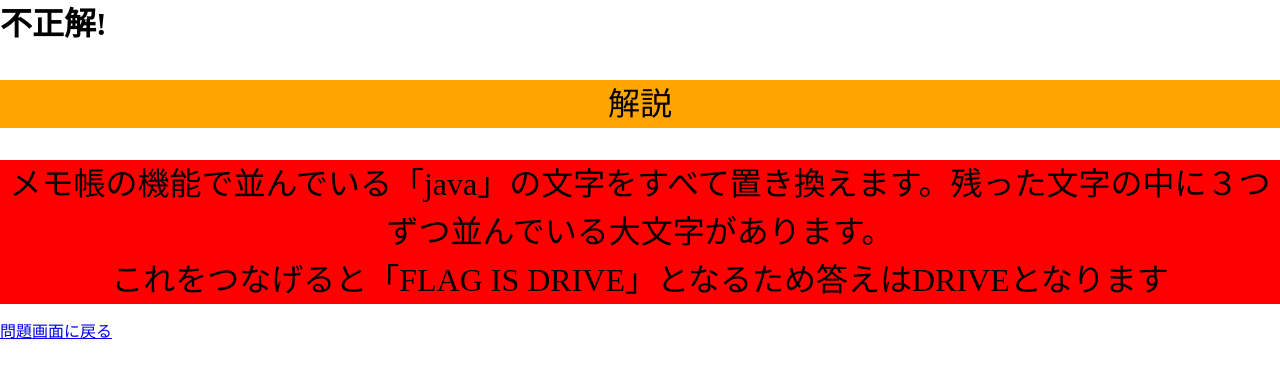
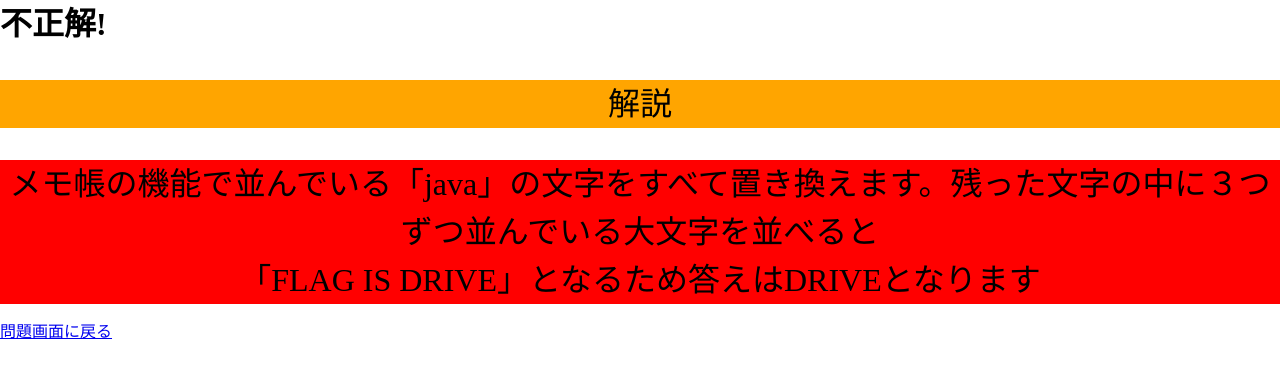
Before and after one commit to miuratomonori/SecurityGame, a PHP site: page /answer_4.php in a window 1280 px wide. Shown: the top 378 px of the page. Run offline with PHP 8.4, Linux system fonts and the light colour scheme; data that the repository does not hold is empty.

Commit message:
Update answer_4.php

```diff
--- a/answer_4.php
+++ b/answer_4.php
@@ -33,8 +33,8 @@
 
 
 	<p id="ContentsHeader" onclick="HeaderClick();">解説</p>
-	<div id="ContentsPanel">メモ帳の機能で並んでいる「java」の文字をすべて置き換えます。残った文字の中に３つずつ並んでいる大文字があります。<br>
-	これをつなげると「FLAG IS DRIVE」となるため答えはDRIVEとなります</div>
+	<div id="ContentsPanel">メモ帳の機能で並んでいる「java」の文字をすべて置き換えます。残った文字の中に３つずつ並んでいる大文字を並べると<br>
+	「FLAG IS DRIVE」となるため答えはDRIVEとなります</div>
 	<p><a href="select.php">問題画面に戻る</a></p>
 
 </body>
```
